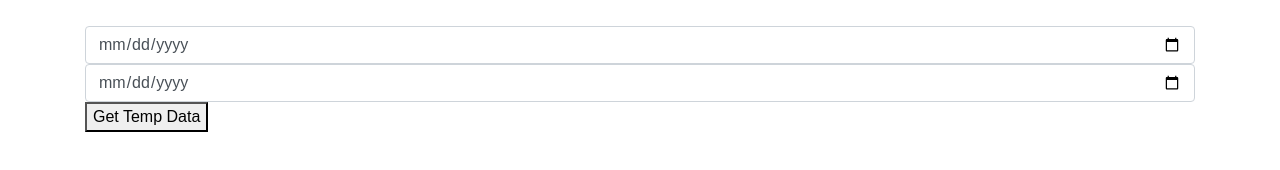
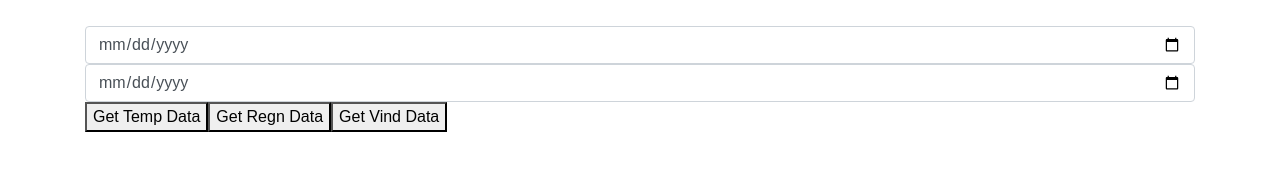
Before and after one commit to Asbot5/ParkeringWebApp, a plain HTML site: page vejrstatistik.html in a window 1280 px wide. Drawn offline with nearby package versions, Linux system fonts and the light colour scheme.

Commit message:
Data kan blive hente til Vind, REgn, og temp

```diff
--- a/js/vejrstatistik.js
+++ b/js/vejrstatistik.js
@@ -4,7 +4,9 @@ Vue.createApp({
             tempData1: [],
             tempData2: [],
             regnData: [],
+            regnData2: [],
             vindData: [],
+            vindData2: [],
             selectDate: null,
             selectDate2: null,
             dayDate: null,
@@ -38,20 +40,28 @@ Vue.createApp({
         },
         async getRegnData() {
             const current = new Date();
-            const url = "https://dmigw.govcloud.dk/v2/metObs/collections/observation/items?api-key=9c03456a-00ce-48db-a13b-907255c2eb73&stationId=06184&" + `datetime=${current.getFullYear()}`+"-"+`${this.monthDate-1}`+"-"+`${this.beforeDate}`+"T00:00:00Z/"+`${current.getFullYear()}`+"-"+`${this.monthDate}`+"-"+`${this.dayDate}`+"T00:00:00Z&"+"parameterId=precip_past1h"
+            const url = "https://dmigw.govcloud.dk/v2/metObs/collections/observation/items?api-key=9c03456a-00ce-48db-a13b-907255c2eb73&stationId=06184&" + `datetime=${this.selectDate}`+"T00:00:00Z/"+`${this.selectDate}`+"T23:59:59Z&"+"parameterId=precip_past1h"
+            const url2 = "https://dmigw.govcloud.dk/v2/metObs/collections/observation/items?api-key=9c03456a-00ce-48db-a13b-907255c2eb73&stationId=06184&" + `datetime=${this.selectDate2}`+"T00:00:00Z/"+`${this.selectDate2}`+"T23:59:59Z&"+"parameterId=precip_past1h"
             try {
                 const response = await axios.get(url)
-                this.regnData = await response.data
+                this.regnData1 = await response.data
+                const response2 = await axios.get(url2)
+                this.regnData2 = await response2.data
+                console.log(this.regnData1, this.regnData2)
             } catch (ex) {
                 alert(ex.message)
             }
         },
         async getVindData() {
             const current = new Date();
-            const url = "https://dmigw.govcloud.dk/v2/metObs/collections/observation/items?api-key=9c03456a-00ce-48db-a13b-907255c2eb73&stationId=06184&" + `datetime=${current.getFullYear()}`+"-"+`${this.monthDate-1}`+"-"+`${this.beforeDate}`+"T00:00:00Z/"+`${current.getFullYear()}`+"-"+`${this.monthDate}`+"-"+`${this.dayDate}`+"T00:00:00Z&"+"parameterId=wind_speed"
+            const url = "https://dmigw.govcloud.dk/v2/metObs/collections/observation/items?api-key=9c03456a-00ce-48db-a13b-907255c2eb73&stationId=06184&" + `datetime=${this.selectDate}`+"T00:00:00Z/"+`${this.selectDate}`+"T23:59:59Z&"+"parameterId=precip_past1h"
+            const url2 = "https://dmigw.govcloud.dk/v2/metObs/collections/observation/items?api-key=9c03456a-00ce-48db-a13b-907255c2eb73&stationId=06184&" + `datetime=${this.selectDate2}`+"T00:00:00Z/"+`${this.selectDate2}`+"T23:59:59Z&"+"parameterId=precip_past1h"
             try {
                 const response = await axios.get(url)
-                this.vindData = await response.data
+                this.vindData1 = await response.data
+                const response2 = await axios.get(url2)
+                this.vindData2 = await response2.data
+                console.log(this.vindData1, this.vindData2)
             } catch (ex) {
                 alert(ex.message)
             }
--- a/vejrstatistik.html
+++ b/vejrstatistik.html
@@ -15,6 +15,8 @@
         <input type="date" class="form-control" v-model="selectDate"> {{selectDate}}
         <input type="date" class="form-control" v-model="selectDate2"> {{selectDate2}}
         <button id="GetTemp" v-on:click="getTempData()">Get Temp Data</button>
+        <button id="GetRegn" v-on:click="getRegnData()">Get Regn Data</button>
+        <button id="GetVind" v-on:click="getVindData()">Get Vind Data</button>
     </div>
 <script src="js/vejrstatistik.js"></script>
 </body>
```
